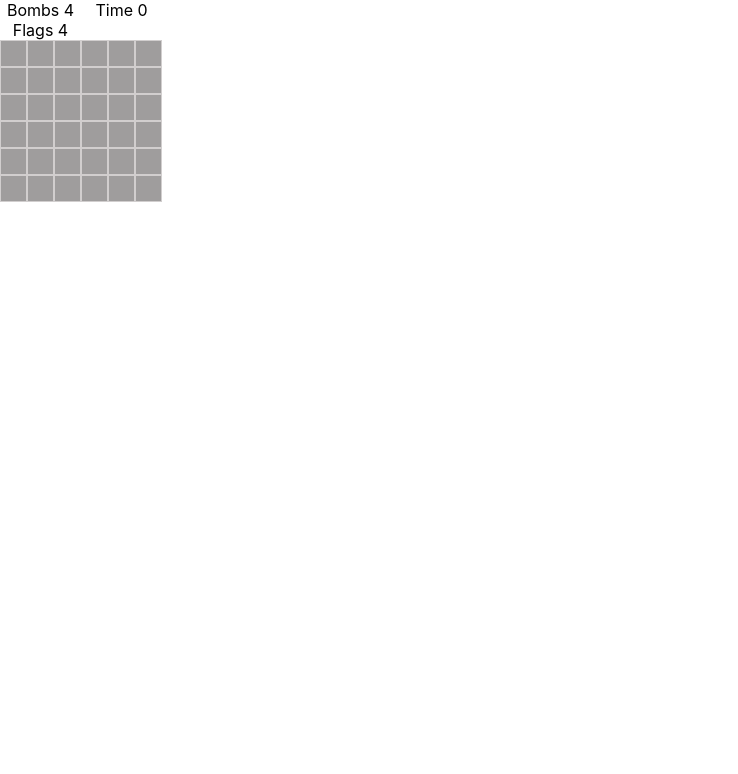
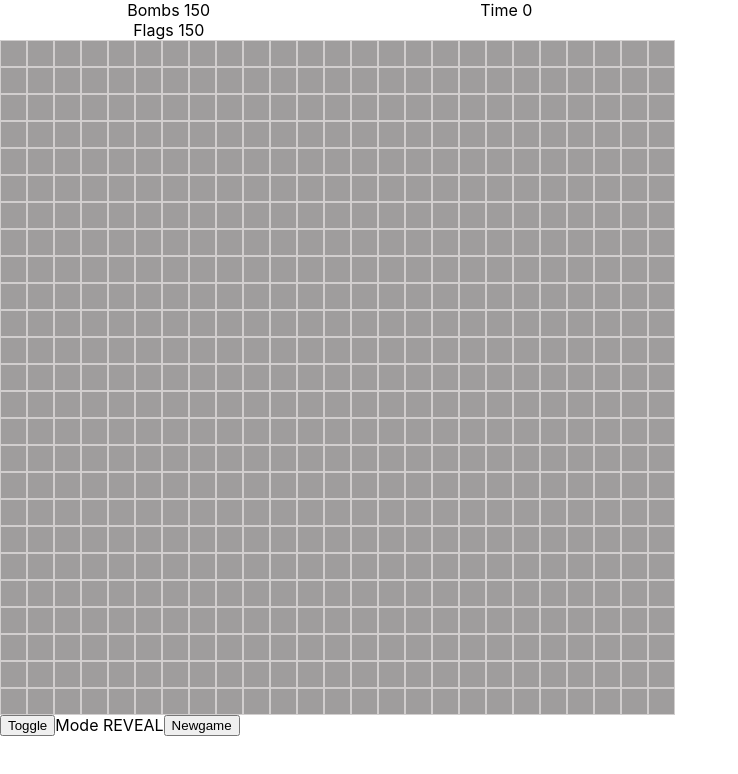
Before and after one commit to petervanmanen/minesweeper, a React (Create React App) app: page / in a window 1280 px wide. Shown: the top 774 px of the page, without its empty margins (0-738 px from the left). Built offline with nearby package versions, Linux system fonts and the light colour scheme.

Commit message:
no message

```diff
--- a/src/App.tsx
+++ b/src/App.tsx
@@ -1,12 +1,8 @@
 import React from 'react';
 import './App.css';
 import Board from './Board';
-import Game from './Game';
-
-
 
 function App() {
-  let game: Game = new Game(6, 6, 4);
 
   document.addEventListener("contextmenu", (event) => {
     event.preventDefault();
@@ -14,7 +10,7 @@ function App() {
 
   return (
     <div className="App">
-      <Board game={game} />
+      <Board/>
     </div>
   );
 }
--- a/src/Board.tsx
+++ b/src/Board.tsx
@@ -4,10 +4,28 @@ import Game from './Game';
 
 
 function Board(props: {
-  game: Game
+
 }
 ) {
-  const [game, setGame] = useState(props.game);
+  const numFlags = 150;
+  const gameWidth = 25;
+  const gameHeight = 25;
+  const numBombs = numFlags;
+
+  const [flagsleft, setFlagsLeft] = useState(numFlags);
+  const [state, setState] = useState();
+  const [mode, setMode] = useState(1);
+
+
+  const newGame = ():Game => {
+    let myGame = new Game(gameWidth, gameHeight, numBombs);
+    myGame.setFlagsLeftCallback(setFlagsLeft);
+    myGame.setStateCallback(setState)
+    myGame.setModeCallback(setMode)
+    return myGame;
+  }
+
+  const [game, setGame] = useState(newGame());
   const forceUpdate = React.useCallback(() => updateState({}), []);
   const [, updateState] = React.useState<any>();
   game.setBoardCallBack((game: Game) => {
@@ -16,8 +34,12 @@ function Board(props: {
     console.log(game.bombarr);
   });
 
-  const [flagsleft, setFlagsLeft] = useState(props.game.bombarr.length);
-  game.setFlagsLeftCallback(setFlagsLeft);
+  const togglemode = () =>{
+    game.toggleMode();
+  }
+  const clickNewGame = () =>{
+    setGame(newGame);
+  }
 
   const [time, setTime] = useState(0);
   useEffect(() => {
@@ -36,6 +58,7 @@ function Board(props: {
         </div>
         <div className="right">
           <div>Time {time}</div>
+          <div>{state}</div>
         </div>
       </div>
 
@@ -43,6 +66,12 @@ function Board(props: {
         return (<Tile key={gameCoord.x + "-" + gameCoord.y} tile={gameCoord} game={game} />);
       })
       }
+      <div className="scoreboard">
+        <button onClick={togglemode}>Toggle</button>
+        <div>Mode {mode? <span>REVEAL</span> :<span>MARK</span>}</div>
+        <button onClick={clickNewGame}>Newgame</button>
+      </div>
+
     </div>
   );
 }
--- a/src/Game.ts
+++ b/src/Game.ts
@@ -6,9 +6,12 @@ class Game {
     bombarr: number[];
     width: number = 0;
     height: number = 0;
+    revealmode:boolean = true;
     nrbombs: number;
     boardCallBack: any;
     scoreboardCallBack: any;
+    stateCallBack: any;
+    modeCallBack: any;
     timeCallBack: any = null;
     tiles: GameCoord[] = [];
     startTime = Date.now()
@@ -61,15 +64,15 @@ class Game {
         return bombs;
     }
 
-    click = (x: Number, y: Number) => {
+    select = (x: Number, y: Number) => {
+        if(!this.revealmode)
+            return this.mark(x,y);
         let gamecoord = this.getTileByCoordinate(x, y);
         this.startgame();
-        console.log(gamecoord);
-        console.log(this.getNumberForCoordinate(x.valueOf(),y.valueOf()));
         if (gamecoord != null) {
             if (gamecoord.bomb) {
                 gamecoord.revealed = true;
-                this.state = "lost";
+                this.setState("lost");
                 console.log("You lost");
             }
             else if (gamecoord.neighbombs === 0) {
@@ -82,11 +85,19 @@ class Game {
         return;
     }
 
+    mark = (x: Number, y: Number) => {
+        let gamecoord = this.getTileByCoordinate(x, y);
+        this.startgame();
+
+        if(gamecoord!==undefined && this.tiles.filter(tile => tile.marked).length < this.nrbombs)
+            gamecoord.marked = !gamecoord?.marked;
+    }
+
     update = () => {
         this.boardCallBack(this);
         if(this.gamewon()){
-            this.state = "You win!";
-            console.log("You win!");
+            this.setState("You win!");
+            console.log("You win!"+this.getRuntime() + "seconds");
         }
         this.setFlagsLeft();
     }
@@ -98,6 +109,16 @@ class Game {
     setFlagsLeftCallback = (callBack: any) => {
         this.scoreboardCallBack = callBack;
     }
+    setStateCallback = (callBack: any) => {
+        this.stateCallBack = callBack;
+    }
+    setModeCallback = (callBack: any) => {
+        this.modeCallBack = callBack;
+    }
+    toggleMode = () => {
+        this.revealmode = ! this.revealmode;
+        this.modeCallBack(this.revealmode);
+    }
 
     sleep = (ms: number) => new Promise((r) => setTimeout(r, ms));
     setFlagsLeft = () => {
@@ -107,6 +128,7 @@ class Game {
     }
 
     reveal = (x: number, y: number): boolean => {
+
         let gamecoord = this.getTileByCoordinate(x, y);
         if (gamecoord != null) {
             if (gamecoord.neighbombs === 0 && !gamecoord.revealed) {
@@ -126,7 +148,7 @@ class Game {
     startgame(){
         console.log("Startgame");
         if(!this.started){
-            this.state = "started";
+            this.setState("");
             this.started=true;
             this.startTime = Date.now();
         }
@@ -145,6 +167,10 @@ class Game {
     getNumberForCoordinate(x:number,y:number):number{
         return x + ((y-1) * this.width);
     }
+    setState(state:string){
+        this.state = state;
+        this.stateCallBack(state);
+    }
 }
 
 export default Game;
--- a/src/Tile.tsx
+++ b/src/Tile.tsx
@@ -8,14 +8,13 @@ function Tile(props: {
 }) {
   let game = props.game;
 
-
   const leftClickHandler = (event: React.MouseEvent<HTMLElement>) => {
-    game.click(props.tile.x, props.tile.y);
+    game.select(props.tile.x, props.tile.y);
     game.update();
   }
 
   const rightClickHandler = (event: React.MouseEvent<HTMLElement>) => {
-    props.tile.marked = !props.tile.marked;
+    game.mark(props.tile.x, props.tile.y);
     game.update();
   }
 
```
